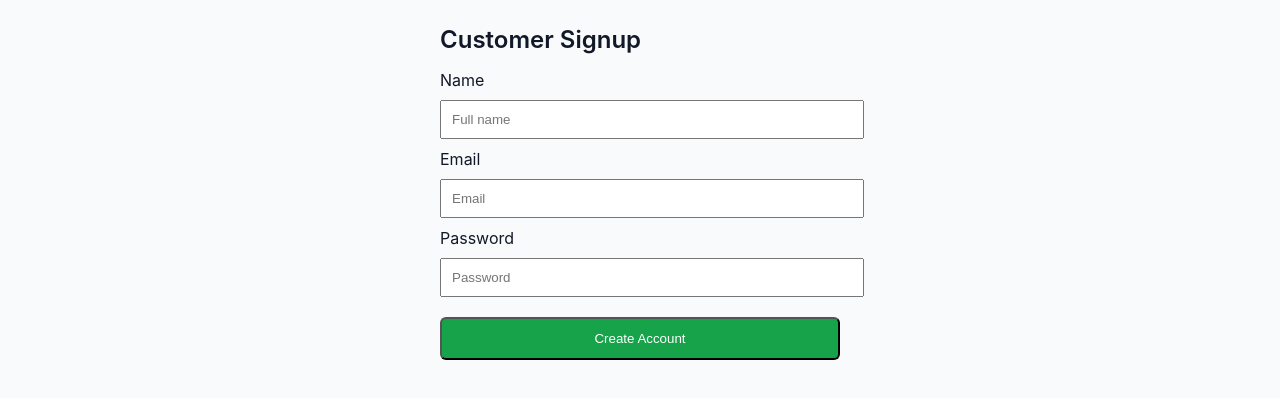
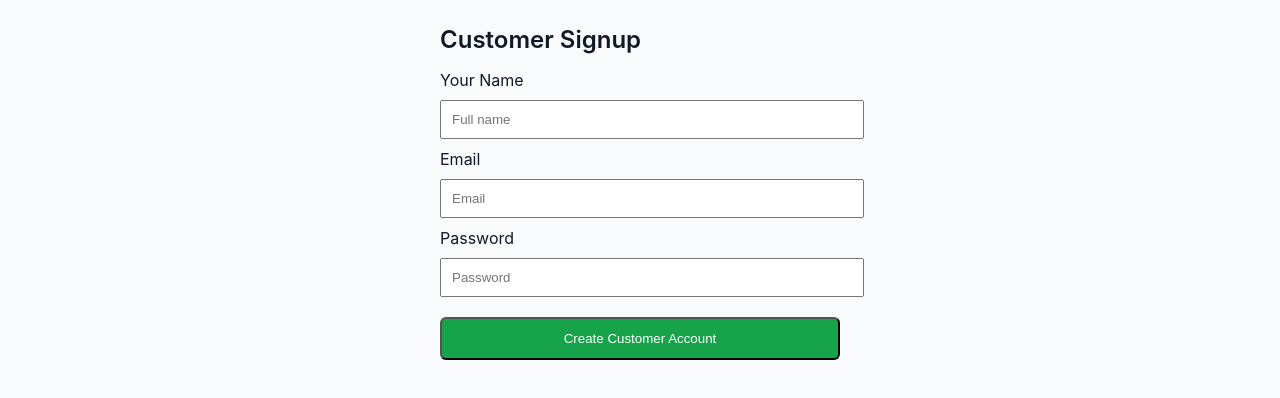
Before and after one commit to AgriRouteco/AgriRoute, a Next.js app: page /signup-customer in a window 1280 px wide. Shown: the part 148-546 px from the top of the page. Built offline with nearby package versions, Linux system fonts and the light colour scheme; no server answers.

Commit message:
Update signup-customer.js

```diff
--- a/pages/signup-customer.js
+++ b/pages/signup-customer.js
@@ -4,7 +4,7 @@ export default function SignupCustomer() {
       <h1 style={{fontSize: 24, fontWeight: 600}}>Customer Signup</h1>
 
       <form>
-        <label>Name</label>
+        <label>Your Name</label>
         <input type="text" placeholder="Full name" style={{width:"100%", padding:10, margin:"10px 0"}} />
 
         <label>Email</label>
@@ -23,7 +23,7 @@ export default function SignupCustomer() {
             marginTop: 10
           }}
         >
-          Create Account
+          Create Customer Account
         </button>
       </form>
     </div>
```
